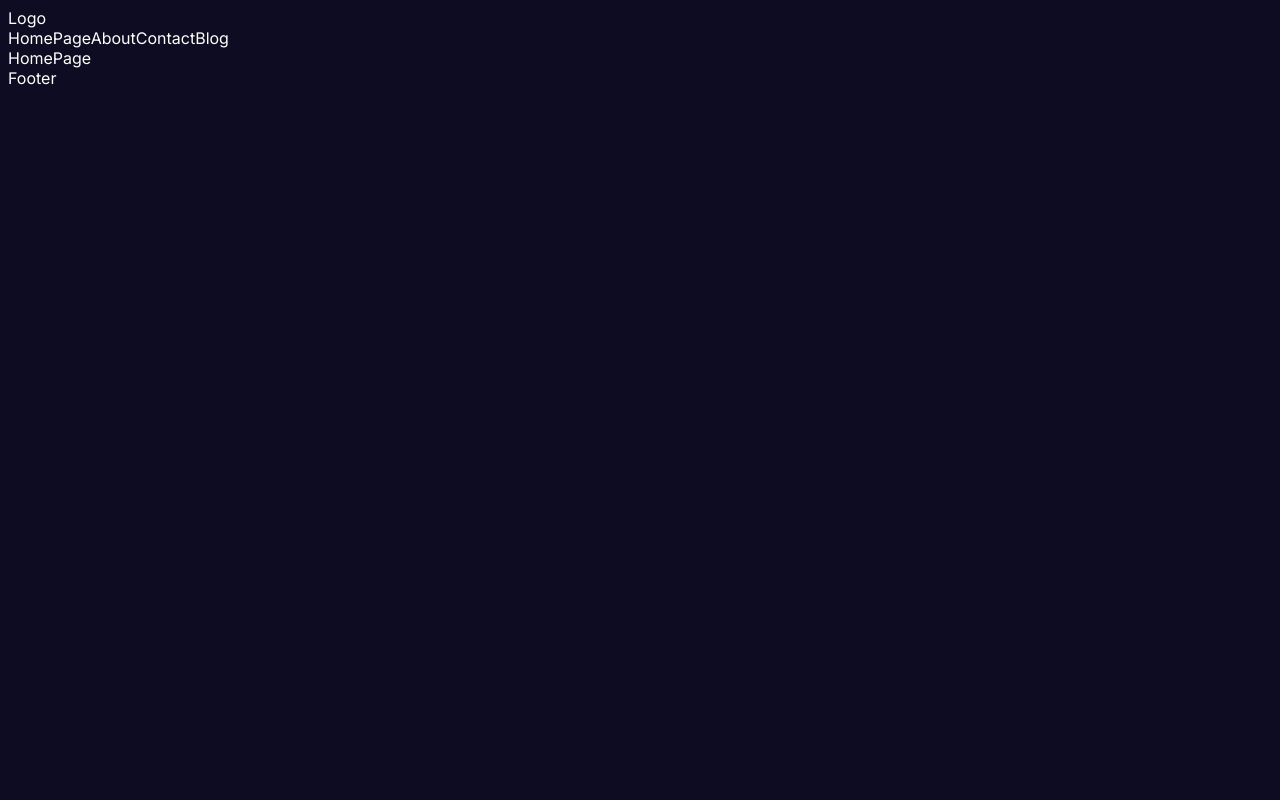
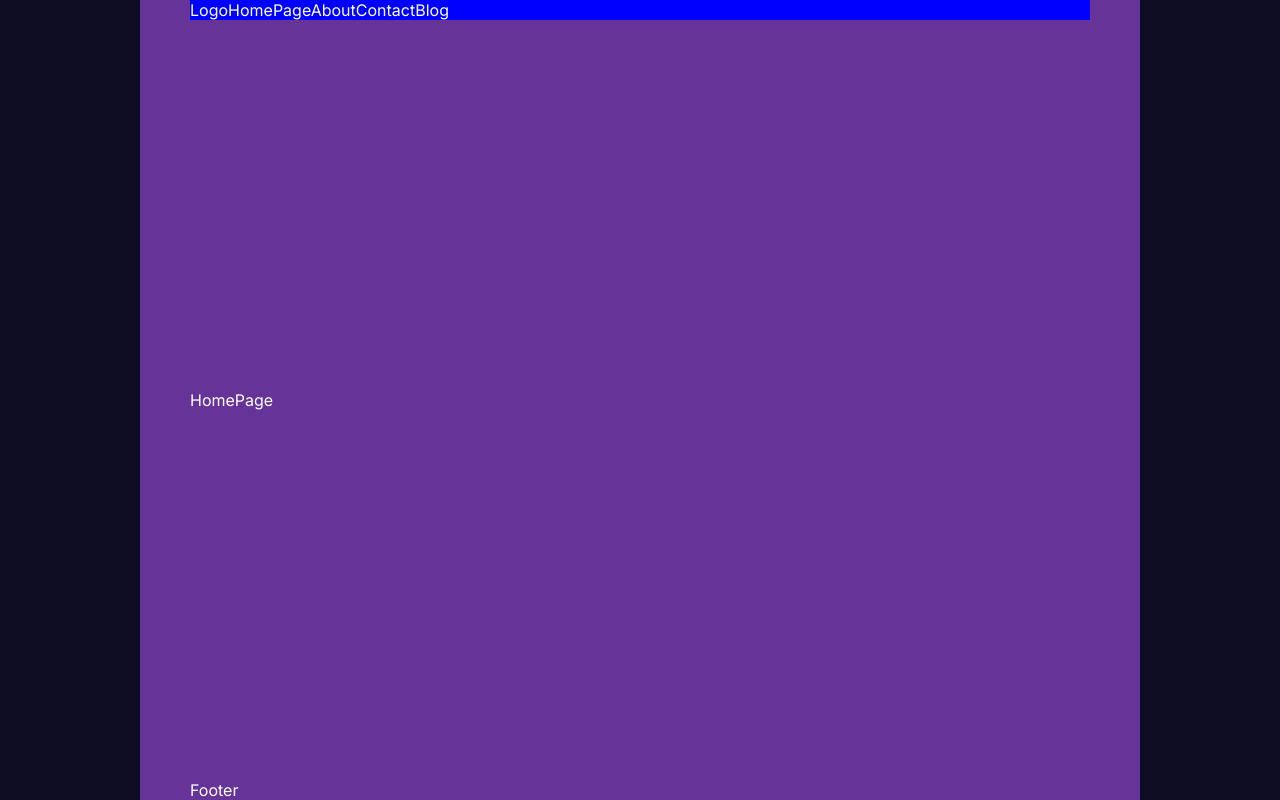
Before and after one commit to moonspark78/Next-Blog-Project, a Next.js app: page / in a window 1280 px wide. Built offline with nearby package versions, Linux system fonts and the light colour scheme.

Commit message:
global css navbar

```diff
--- a/src/app/globals.css
+++ b/src/app/globals.css
@@ -4,6 +4,12 @@
     --bgSoft: #2d2b42;
     --textSoft: #e5e5e5;
     --btn: #3673fd;
+}
+
+*{
+    margin: 0;
+    padding: 0;
+    box-sizing: border-box;
 }
 
 
@@ -16,3 +22,15 @@
     text-decoration: none;
     color: inherit;
 }
+
+.container{
+    background-color: rebeccapurple;
+    margin: auto;
+    width: 1000px;
+    padding-left: 50px;
+    padding-right: 50px;
+    min-height: 100vh;
+    display: flex;
+    flex-direction: column;
+    justify-content: space-between;
+}
--- a/src/app/layout.js
+++ b/src/app/layout.js
@@ -1,23 +1,25 @@
-import { Inter } from 'next/font/google'
-import './globals.css'
-import Navbar from '@/components/navbar/Navbar';
-import Footer from '@/components/footer/Footer';
+import { Inter } from "next/font/google";
+import "./globals.css";
+import Navbar from "@/components/navbar/Navbar";
+import Footer from "@/components/footer/Footer";
 
-const inter = Inter({ subsets: ['latin'] })
+const inter = Inter({ subsets: ["latin"] });
 
 export const metadata = {
-  title: 'Blog App',
-  description: 'Next.js starter app',
-}
+  title: "Blog App",
+  description: "Next.js starter app",
+};
 
 export default function RootLayout({ children }) {
   return (
     <html lang="en">
       <body className={inter.className}>
-      <Navbar/>
-        {children}
-      <Footer/>
+        <div className="container">
+          <Navbar />
+          {children}
+          <Footer />
+        </div>
       </body>
     </html>
-  )
+  );
 }
--- a/src/components/navbar/Navbar.jsx
+++ b/src/components/navbar/Navbar.jsx
@@ -1,16 +1,16 @@
-import Link from 'next/link';
-import React from 'react'
-import Links from './links/Links';
+import React from "react";
+import Links from "./links/Links";
+import styles from "./navbar.module.css"
 
 const Navbar = () => {
   return (
-    <div>
-        <div>Logo</div>
-        <div>
-            <Links/>
-        </div>
+    <div className={styles.container}>
+      <div>Logo</div>
+      <div>
+        <Links />
+      </div>
     </div>
-  )
-}
+  );
+};
 
-export default Navbar
+export default Navbar;
--- /dev/null
+++ b/src/components/navbar/navbar.module.css
@@ -0,0 +1,5 @@
+.container {
+    background-color: blue;
+    display: flex;
+
+}
```
